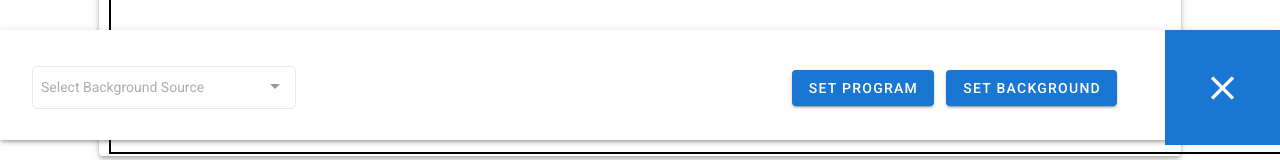
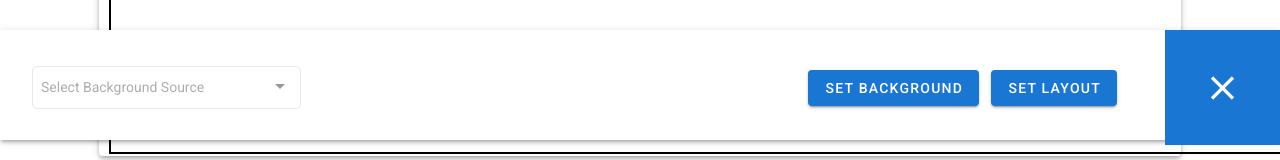
Before and after one commit to rizkiailham/rtc-monitor, a Vue app: page /video-input in a window 1280 px wide. Shown: the part 660-820 px from the top of the page. Built offline with nearby package versions, Linux system fonts and the light colour scheme; no server answers; what vue-notification would draw is missing.

Commit message:
Add button & Fix toolbar

```diff
--- a/src/components/Layout.vue
+++ b/src/components/Layout.vue
@@ -37,7 +37,6 @@
                       <v-btn class="btn" to="/video-input" text @click="activeBtn = 'btn2'"
                         :class="{active: activeBtn === 'btn2' }">
                         <v-icon>mdi-video</v-icon>
-                        <
                         <div class="text-icon">Video Input</div>
                       </v-btn>
                       <v-btn class="btn active" to="/layout" text @click="activeBtn = 'btn3'"
--- a/src/components/VideoInput.vue
+++ b/src/components/VideoInput.vue
@@ -76,11 +76,11 @@
         <div class="d-flex">
           <v-layout align-center>
             <v-flex class="mr-12">
-              <v-btn color="primary">
-                Set Program
+              <v-btn to="/background" color="primary">
+                Set Background
               </v-btn>
-              <v-btn class="ml-3" color="primary">
-                Set Background
+              <v-btn to="/layout" class="ml-3" color="primary">
+                Set Layout
               </v-btn>
             </v-flex>
           </v-layout>
```
